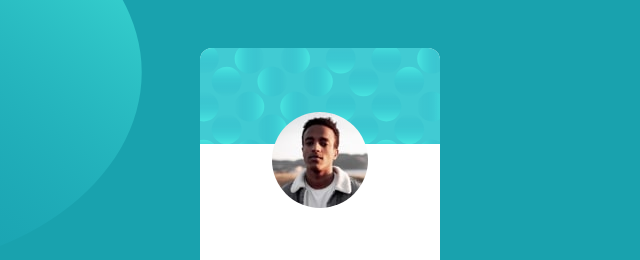
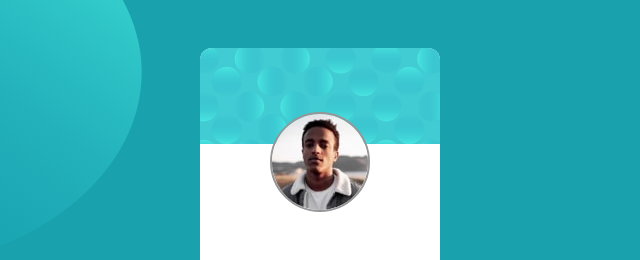
Before and after one commit to beowulf1958/profile-card-component-main, a plain HTML site: page index.html in a window 1280 px wide. Shown: the top 260 px of the page, 290-930 px from the left. Drawn offline with Linux system fonts and the light colour scheme.

Commit message:
Update style.css
Added a border to the image

```diff
--- a/style.css
+++ b/style.css
@@ -71,6 +71,7 @@
   }
 
   .avatar {
+    border: 2px solid var(--clr-text-light);
     border-radius: 50%;
     position: relative;
     top: -2rem;
```
